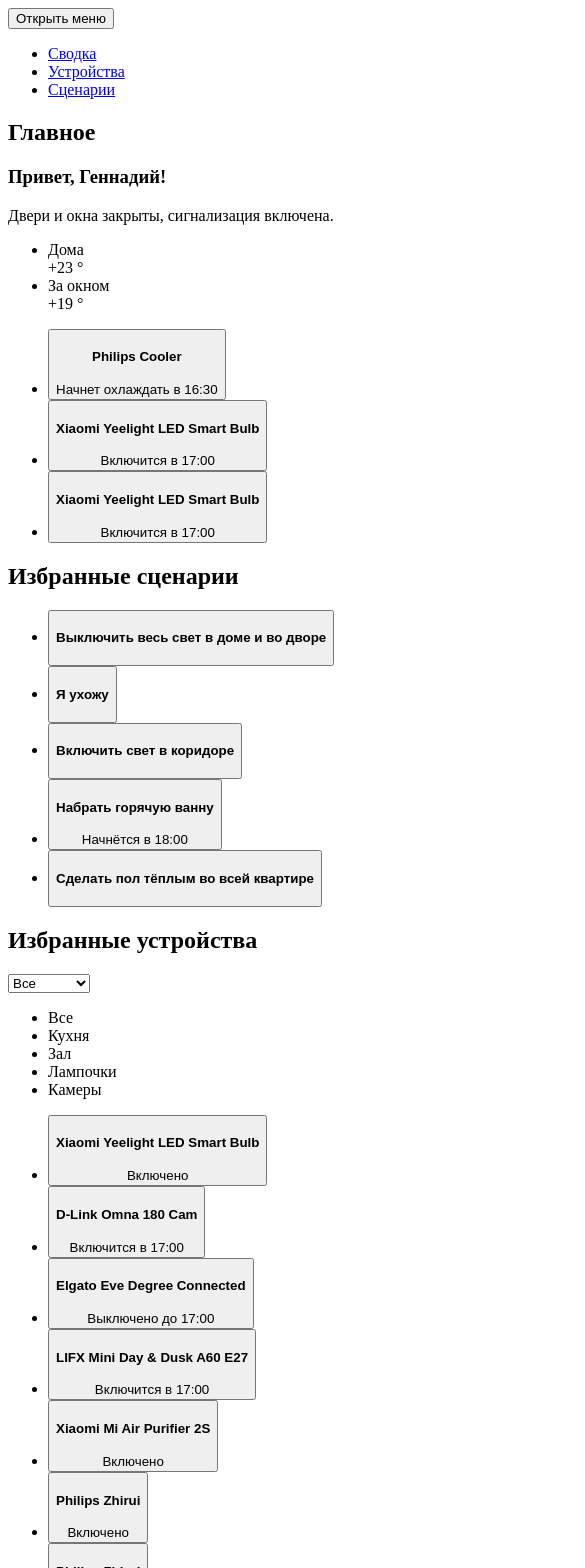
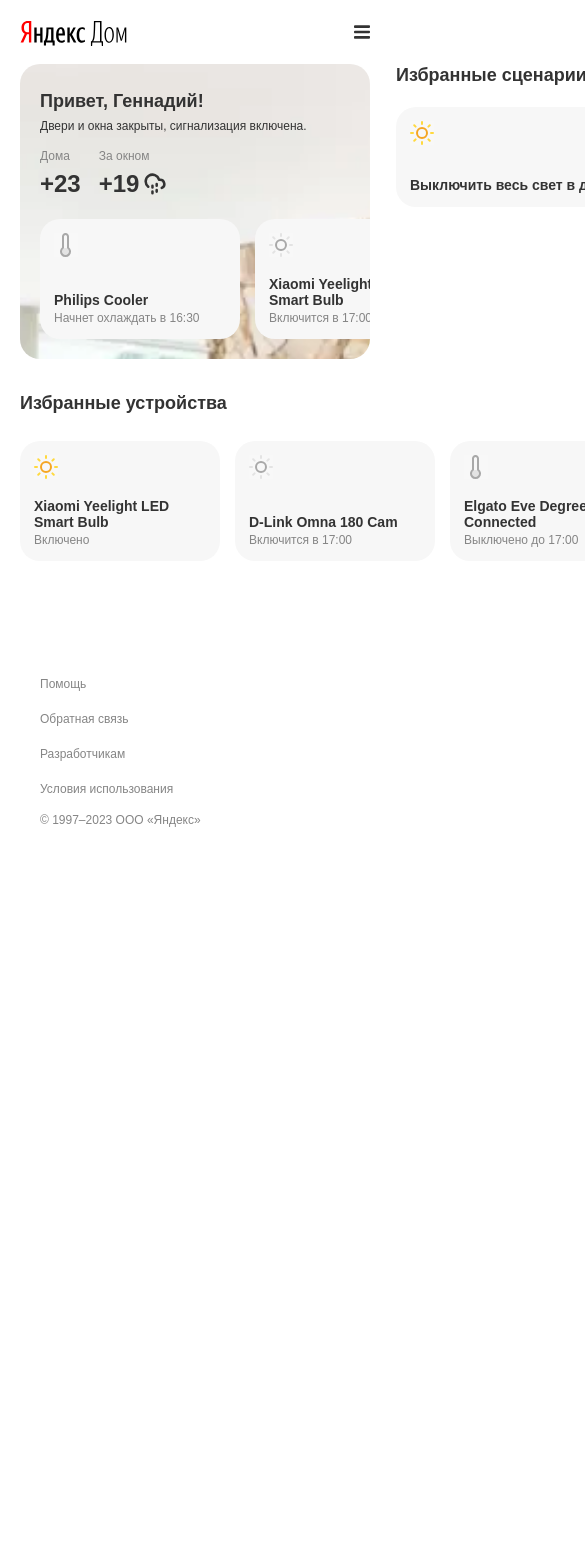
Before and after one commit to StatingWaif/performance-dz, a React (Vite) app: page / in a window 390 px wide. Shown: the top 1568 px of the page, 585 px wide, since content can reach past the window. After the commit the page ends 844 px from the top, so only its background shows below. Built offline with nearby package versions, Linux system fonts and the light colour scheme.

Commit message:
i did all i could

```diff
--- a/src/main.jsx
+++ b/src/main.jsx
@@ -1,6 +1,7 @@
 import ReactDOM from "react-dom/client";
 import { Header } from "./components/components/Header.jsx";
 import { FavoriteDevicesSection } from "./components/components/FavoriteDevicesSection.jsx";
+import "./styles/styles.css";
 ReactDOM.createRoot(document.getElementById("header")).render(<Header />);
 
 ReactDOM.createRoot(document.getElementById("favoriteRoot")).render(
--- a/src/styles/styles.css
+++ b/src/styles/styles.css
@@ -476,6 +476,12 @@ body {
 }
 
 @media (max-width: 768px) {
+  .section__select {
+    display: block;
+  }
+}
+
+@media (max-width: 768px) {
   .header__links {
     display: none;
 
@@ -565,9 +571,9 @@ body {
     display: block;
   }
 
-  .section__tabs {
+  /* .section__tabs {
     display: none;
-  }
+  } */
 
   .hero-dashboard {
     flex-direction: column;
```
